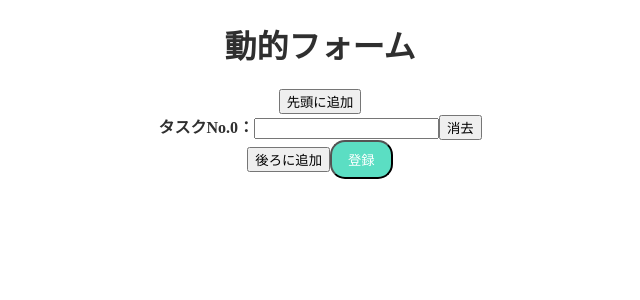
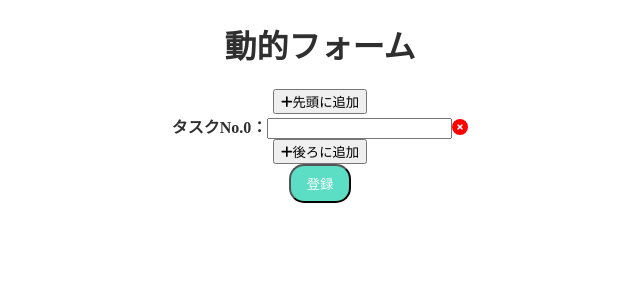
Before and after one commit to azufb/sampleFormAppWithVite, a React (Vite) app: page /dynamicForm in a window 1280 px wide. Shown: the top 300 px of the page, without its empty margins (320-960 px from the left). Built offline with nearby package versions, Linux system fonts and the light colour scheme; no server answers.

Commit message:
一覧と動的フォームページにアイコンを導入

```diff
--- a/src/components/List.tsx
+++ b/src/components/List.tsx
@@ -1,5 +1,7 @@
+import { FontAwesomeIcon } from "@fortawesome/react-fontawesome";
 import { useEffect, useState } from "react";
 import axiosClient from "../axios";
+import { faTrashCan } from "@fortawesome/free-regular-svg-icons";
 
 const List = () => {
     const [list, setList] = useState<any[]>([]);
@@ -39,7 +41,7 @@ const List = () => {
                     {list.map((li: any, index: number) => (
                         <div key={index}>
                             <li key={index}>{li.title}</li>
-                            <button onClick={() => deleteRecord(li.id)}>削除</button>
+                            <FontAwesomeIcon icon={faTrashCan} onClick={() => deleteRecord(li.id)} />
                         </div>
                     ))}
                 </ul>
--- a/src/components/SampleDynamicForm.tsx
+++ b/src/components/SampleDynamicForm.tsx
@@ -2,6 +2,9 @@ import { useForm, useFieldArray } from "react-hook-form";
 import axiosClient from "../axios";
 import SubmitButton from "./SubmitButton";
 import { Title, Form, FormLabel } from "../styles/SampleDynamicForm";
+import { FontAwesomeIcon } from "@fortawesome/react-fontawesome";
+import { faCircleXmark, faPlus } from "@fortawesome/free-solid-svg-icons";
+import '../styles/css/fontAwesomeStyle.css';
 
 const SampleDynamicForm = () => {
     const { register, handleSubmit, control, reset } = useForm({
@@ -35,17 +38,23 @@ const SampleDynamicForm = () => {
         <div>
             <Title>動的フォーム</Title>
             <Form>
-                <button type="button" onClick={() => prepend({title: ''})}>先頭に追加</button>
+                <button type="button" onClick={() => prepend({title: ''})}>
+                    <FontAwesomeIcon icon={faPlus} />先頭に追加
+                </button>
                     {fields.map((field: any, index: number) => (
                         <div key={field.id}>
                             <FormLabel>タスクNo.{index}：</FormLabel>
                             <input {...register(`sample.${index}.title`)} />
-                            <button type="button" onClick={() => remove(index)}>消去</button>
+                            <FontAwesomeIcon icon={faCircleXmark} className='removeFormIcon' onClick={() => remove(index)} />
                         </div>
                     ))}
-                <button type="button" onClick={() => append({title: ''})}>後ろに追加</button>
+                <button type="button" onClick={() => append({title: ''})}>
+                    <FontAwesomeIcon icon={faPlus} />後ろに追加
+                </button>
 
-                <SubmitButton onClick={handleSubmit(onSubmit)} text='登録' />
+                <div>
+                    <SubmitButton onClick={handleSubmit(onSubmit)} text='登録' />
+                </div>
             </Form>
         </div>
     );
```
